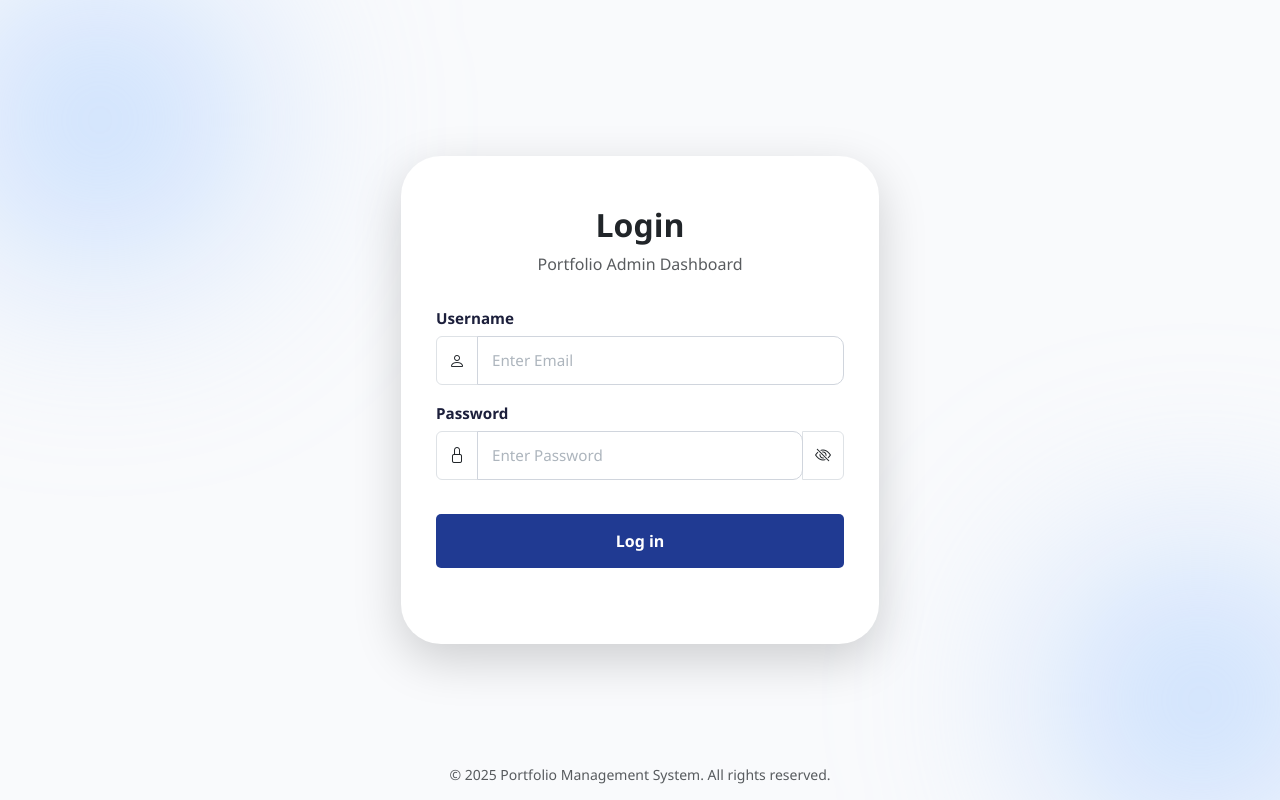
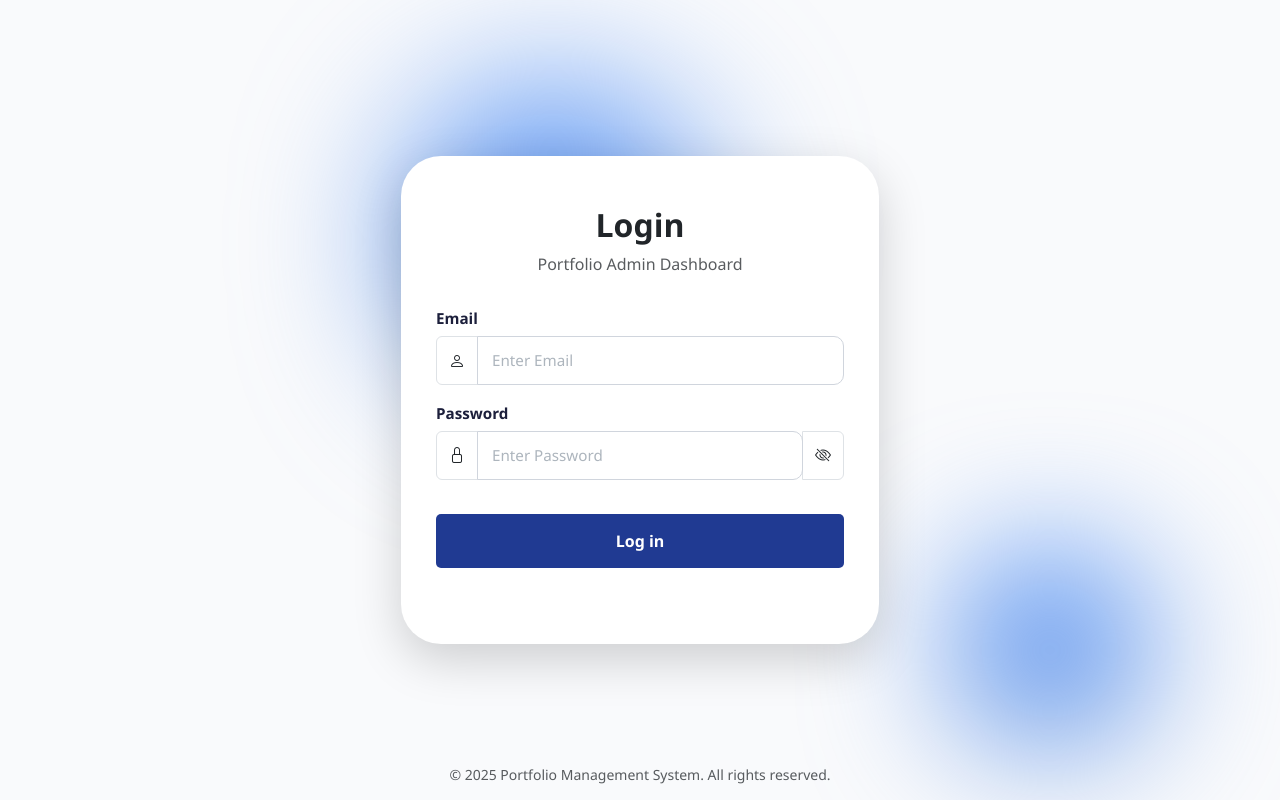
Before and after one commit to Natasha-Hipos/Portfolio-Management-System, a React (Create React App) app: page / in a window 1280 px wide. Built offline with nearby package versions, Linux system fonts and the light colour scheme.

Commit message:
edit login form

```diff
--- a/src/pages/Login.jsx
+++ b/src/pages/Login.jsx
@@ -63,8 +63,8 @@ function Login() {
 
         <form onSubmit={handleSubmit}>
           <div className="mb-3 text-start">
-            <label htmlFor="username" className="form-label fw-semibold">
-              Username
+            <label htmlFor="email" className="form-label fw-semibold">
+              Email
             </label>
             <div className="input-group">
               <span className="input-group-text bg-white">
@@ -73,7 +73,7 @@ function Login() {
               <input
                 type="email"
                 className="form-control"
-                id="username"
+                id="email"
                 placeholder="Enter Email"
                 required
               />
--- a/src/styles/Login.css
+++ b/src/styles/Login.css
@@ -20,22 +20,32 @@
 .login-wrapper::after {
   content: '';
   position: absolute;
-  width: 400px;
-  height: 400px;
   border-radius: 50%;
-  background: radial-gradient(circle, #a3c9ff 0%, transparent 70%);
-  filter: blur(100px);
   z-index: 0;
 }
 
+/* FIRST CIRCLE — 300x300, linear gradient, top sharp → bottom soft */
 .login-wrapper::before {
-  top: -80px;
-  left: -100px;
+  width: 300px;
+  height: 300px;
+  top: 91px;
+  left: 403px;
+  background: linear-gradient(to bottom, #488cfa 0%, #6996de 100%);
+  position: absolute;
+  overflow: hidden;
+  filter: blur(80px);
 }
 
+/* SECOND CIRCLE — unchanged */
 .login-wrapper::after {
+  width: 200px;
+  height: 200px;
+  top: 550px;
+  left: 950px;
+  background: linear-gradient(to bottom, #488cfa 0%, #6996de 100%);
   bottom: -100px;
   right: -120px;
+  filter: blur(70px);
 }
 
 /* Login box */
@@ -45,7 +55,7 @@
   padding: 50px 35px;
   width: 478px;
   height: 488px;
-  box-shadow: 0 10px 25px rgba(0, 0, 0, 0.1);
+  box-shadow: 0 10px 10px 1px rgba(243, 236, 236, 1);
   text-align: center;
   position: relative;
   z-index: 1;
```
